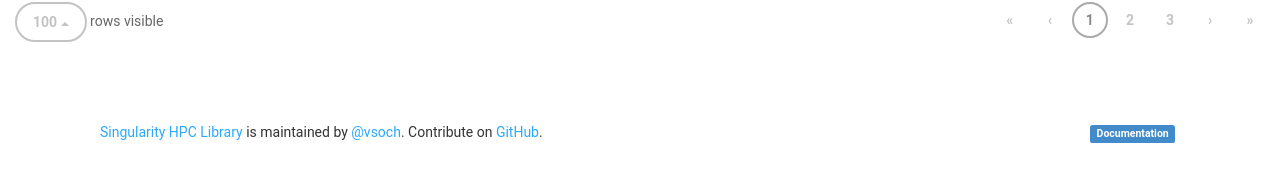
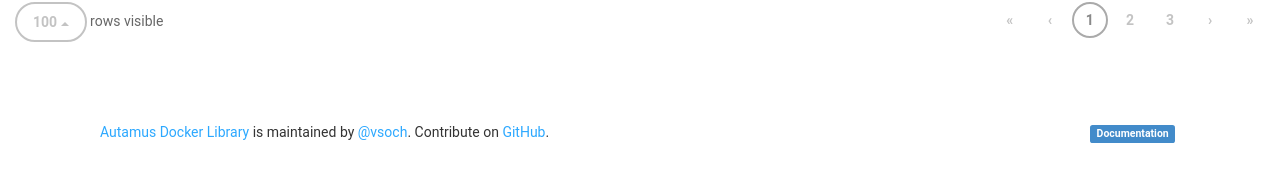
Before and after one commit to autamus/registry, a Jekyll site: the page built from pages/index.md, in a window 1280 px wide. Shown: the part 4942-5111 px from the top of the page. Built offline with Jekyll 4.4.1, drawn with Linux system fonts in a browser that asks for light colours; nearby versions of some CDN libraries.

Commit message:
Update Styling

```diff
--- a/_config.yml
+++ b/_config.yml
@@ -1,7 +1,7 @@
 ### GENERAL SETTINGS ###
 
 # Site settings
-title: Singularity HPC Library
+title: Autamus Docker Library
 description: "Library of Singularity containers for HPC"
 baseurl: "/registry" #important: start with /
 url: ""
--- a/_includes/head.html
+++ b/_includes/head.html
@@ -12,6 +12,22 @@
     <link href="{{ site.baseurl }}/css/bootstrap.min.css" rel="stylesheet" />
     <link href="{{ site.baseurl }}/css/fresh-bootstrap-table.css" rel="stylesheet" />
     <link href="{{ site.baseurl }}/css/syntax.css" rel="stylesheet" />
+    <link rel="apple-touch-icon" sizes="57x57" href="images/apple-icon-57x57.png">
+    <link rel="apple-touch-icon" sizes="60x60" href="images/apple-icon-60x60.png">
+    <link rel="apple-touch-icon" sizes="72x72" href="images/apple-icon-72x72.png">
+    <link rel="apple-touch-icon" sizes="76x76" href="images/apple-icon-76x76.png">
+    <link rel="apple-touch-icon" sizes="114x114" href="images/apple-icon-114x114.png">
+    <link rel="apple-touch-icon" sizes="120x120" href="images/apple-icon-120x120.png">
+    <link rel="apple-touch-icon" sizes="144x144" href="images/apple-icon-144x144.png">
+    <link rel="apple-touch-icon" sizes="152x152" href="images/apple-icon-152x152.png">
+    <link rel="apple-touch-icon" sizes="180x180" href="images/apple-icon-180x180.png">
+    <link rel="icon" type="image/png" sizes="192x192"  href="images/android-icon-192x192.png">
+    <link rel="icon" type="image/png" sizes="32x32" href="images/favicon-32x32.png">
+    <link rel="icon" type="image/png" sizes="96x96" href="images/favicon-96x96.png">
+    <link rel="icon" type="image/png" sizes="16x16" href="images/favicon-16x16.png">
+    <link rel="manifest" href="/manifest.json">
+    <meta name="msapplication-TileColor" content="#ED8254">
+    <meta name="msapplication-TileImage" content="images/ms-icon-144x144.png">
     <meta name="description" content="Singularity HPC Registry using LMOD">
     <meta name="thumbnail" content="https://singularityhub.github.io{{ site.baseurl }}/img/logo.png">
     {% if page.name %}<meta name="name" content="{{ page.name }}">{% endif %}
```
